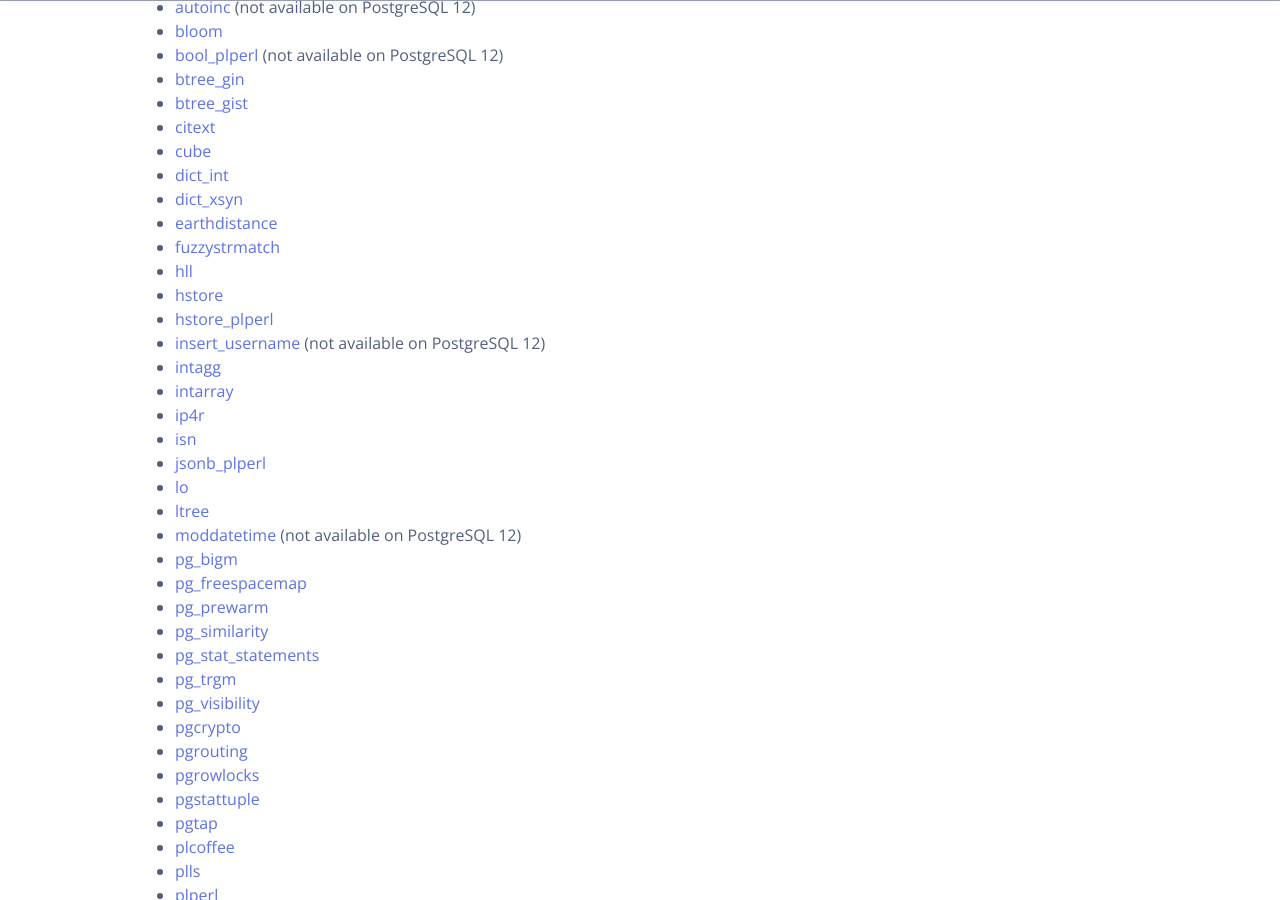
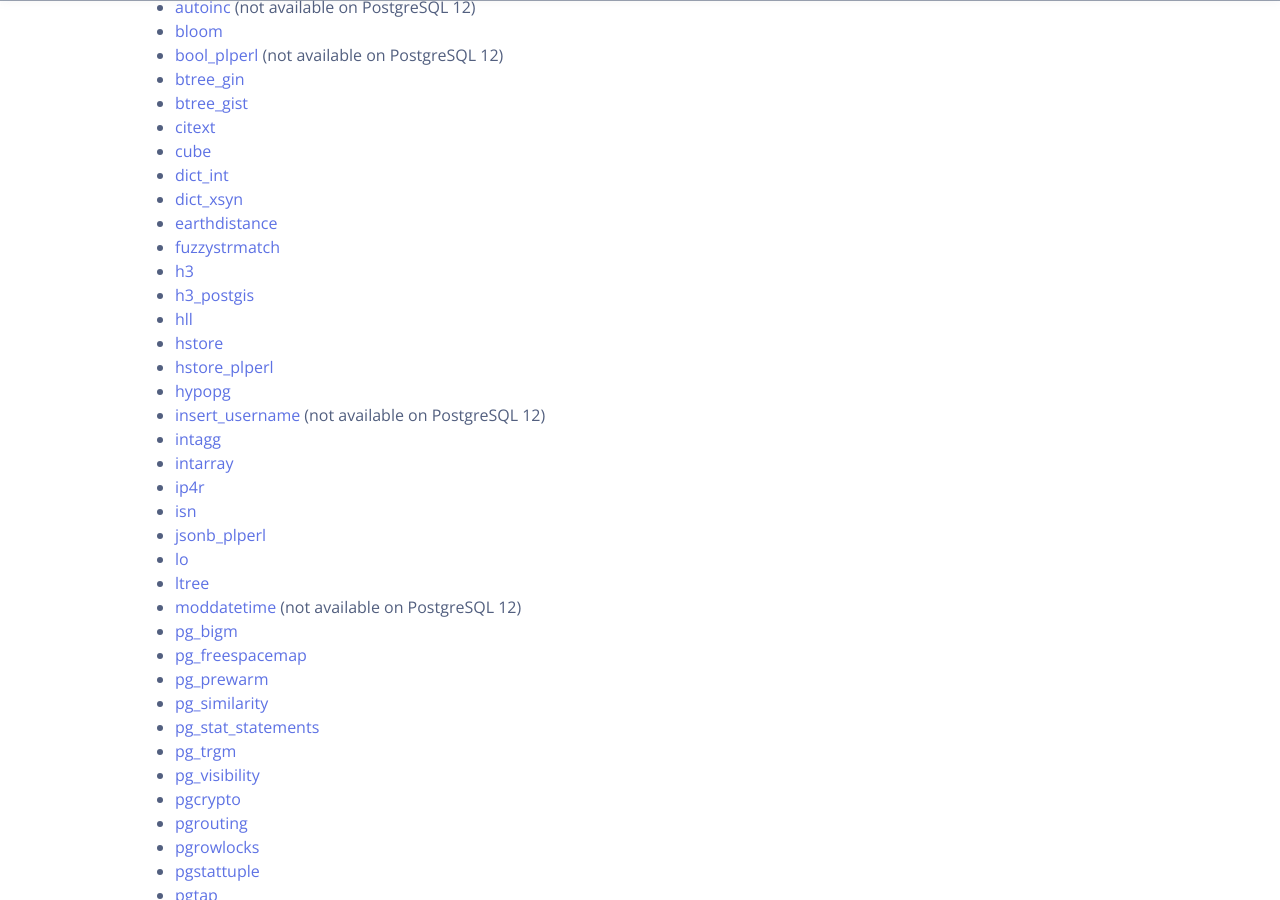
Before and after one commit to OldSneerJaw/borealis-data-www, a Jekyll site: the page built from _pages/pg-extensions-support.md, in a window 1280 px wide and 900 px high, scrolled down 427 px. Built offline with Jekyll 4.4.1, drawn with Linux system fonts in a browser that asks for light colours; nearby versions of some CDN libraries.

Commit message:
Document new PostgreSQL extensions
Adds the h3, h3_postgis and hypopg extensions to the list of PostgreSQL extensions supported by Borealis Isolated Postgres.

```diff
--- a/_pages/pg-extensions-support.md
+++ b/_pages/pg-extensions-support.md
@@ -19,9 +19,12 @@
 - [dict_xsyn](https://www.postgresql.org/docs/15/dict-xsyn.html)
 - [earthdistance](https://www.postgresql.org/docs/15/earthdistance.html)
 - [fuzzystrmatch](https://www.postgresql.org/docs/15/fuzzystrmatch.html)
+- [h3](https://github.com/zachasme/h3-pg/tree/v4.1.3)
+- [h3_postgis](https://github.com/zachasme/h3-pg/tree/v4.1.3/h3_postgis)
 - [hll](https://github.com/citusdata/postgresql-hll)
 - [hstore](https://www.postgresql.org/docs/15/hstore.html)
 - [hstore_plperl](https://www.postgresql.org/docs/15/hstore.html#id-1.11.7.27.11)
+- [hypopg](https://github.com/HypoPG/hypopg/tree/1.4.0)
 - [insert_username](https://www.postgresql.org/docs/15/contrib-spi.html#id-1.11.7.50.7) (not available on PostgreSQL 12)
 - [intagg](https://www.postgresql.org/docs/15/intagg.html)
 - [intarray](https://www.postgresql.org/docs/15/intarray.html)
```
